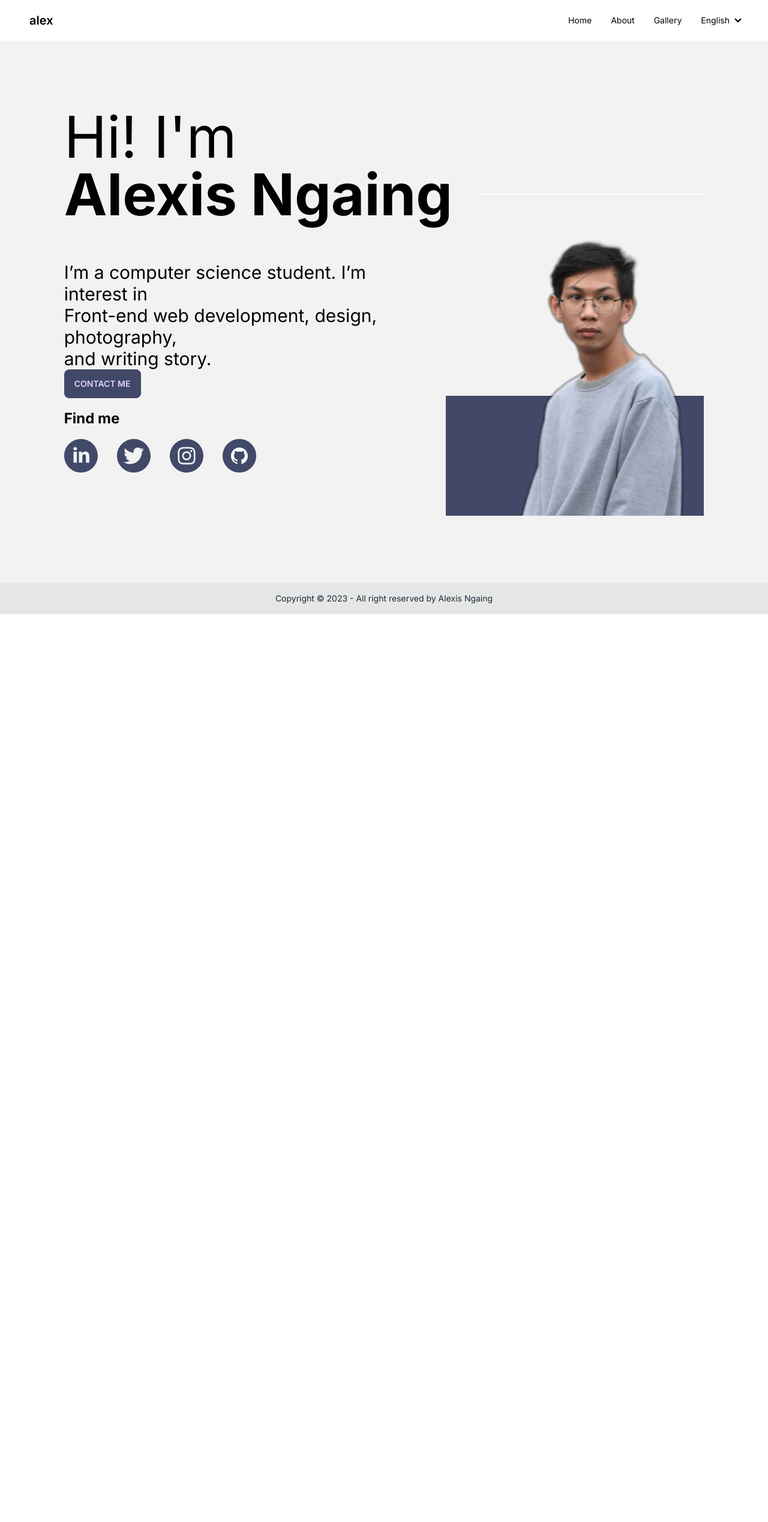
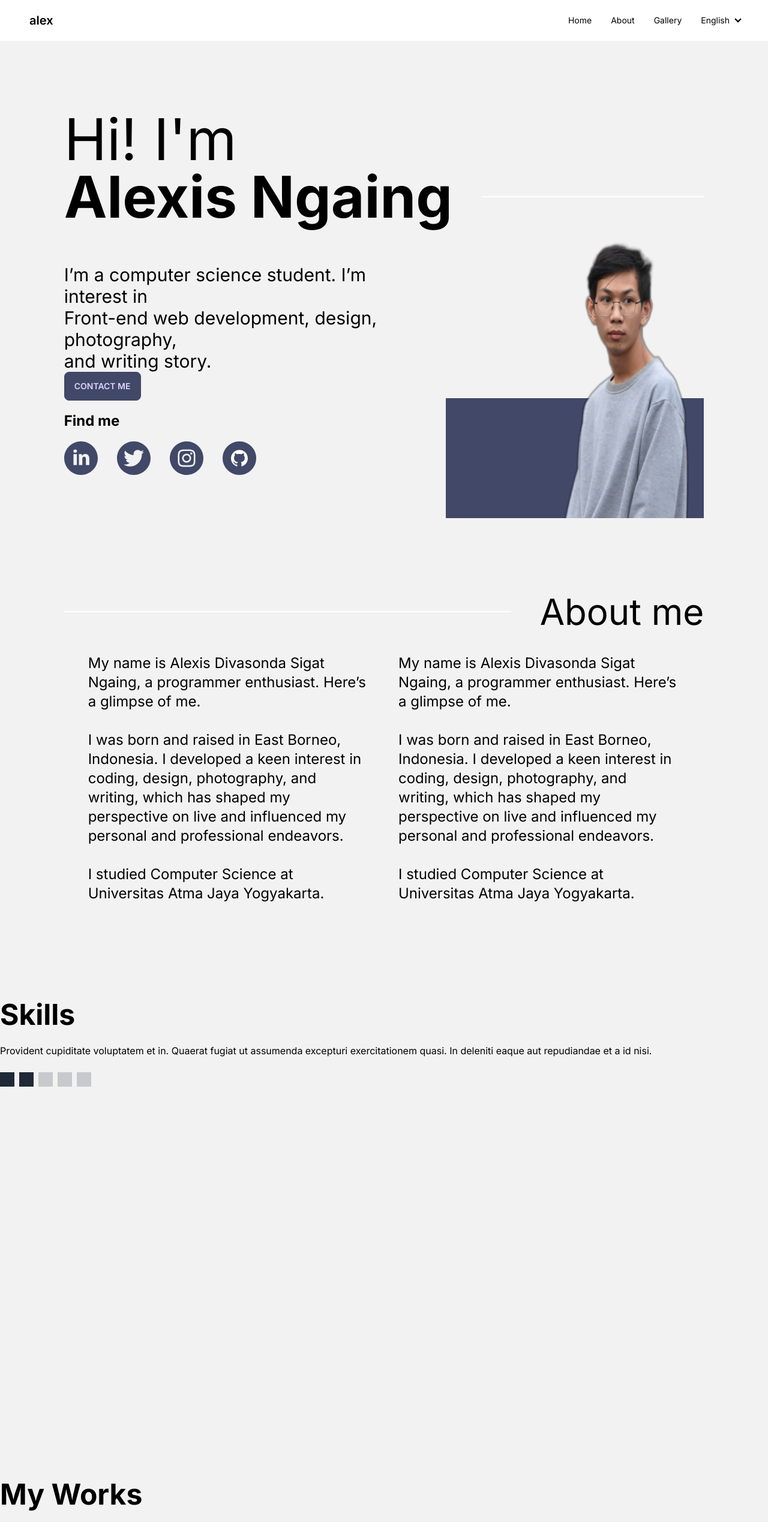
Before and after one commit to alexisngaing/alexisngaing.github.io, a Next.js app: page / in a window 1280 px wide. Shown: the top 2538 px of the page at 60% size. Before the commit the page ends 1024 px from the top, so only its background shows below. Built offline with nearby package versions, Linux system fonts and the light colour scheme.

Commit message:
initial commit

```diff
--- a/app/page.tsx
+++ b/app/page.tsx
@@ -2,15 +2,16 @@ import AboutMe from "@/components/AboutMe";
 import Gallery from "@/components/Gallery";
 import Hero from "@/components/Hero";
 import Skills from "@/components/Skills";
-import Image from "next/image";
+
+// import Image from "next/image";
 
 export default function Home() {
   return (
     <>
       <Hero />
-      {/* <AboutMe />
-  <Skills />
-  <Gallery /> */}
+      <AboutMe />
+      <Skills />
+      <Gallery />
     </>
   );
 }
--- a/components/Hero.tsx
+++ b/components/Hero.tsx
@@ -1,6 +1,6 @@
 function Hero() {
   return (
-    <div className="flex min-h-screen w-full flex-col items-center justify-center bg-base-200 py-28">
+    <div className="flex min-h-screen w-full flex-col items-center justify-center bg-base-200 pt-28">
       <div className="w-10/12">
         <div className="w-full">
           <h1 className="text-8xl">Hi! I'm</h1>
@@ -18,7 +18,7 @@ function Hero() {
             and writing story.
           </p>
           <div className="relative row-span-2 flex !justify-end">
-            <img alt="photo" className="z-10 max-w-[350px]" src="/images/web.png" />
+            <img alt="photo" className="z-10 w-1/2" src="/images/web.png" />
             <div className="absolute bottom-0 z-0 h-[200px] w-[430px] bg-[#414868]"></div>
           </div>
           <div>
```
